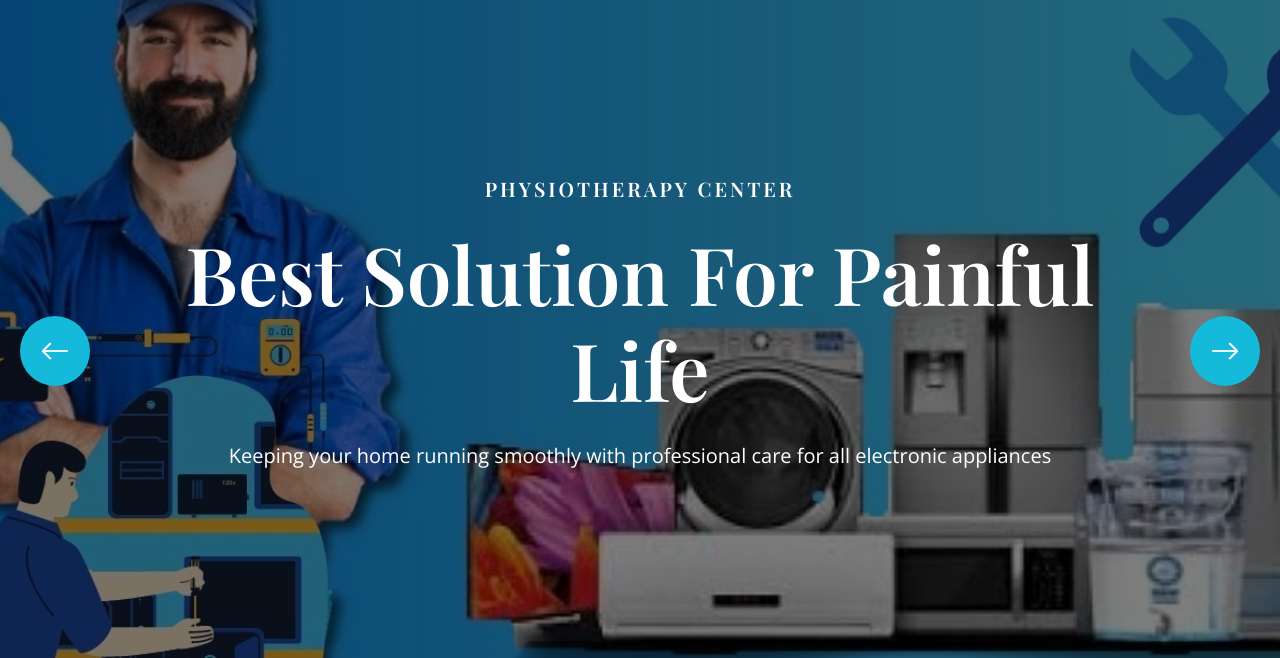
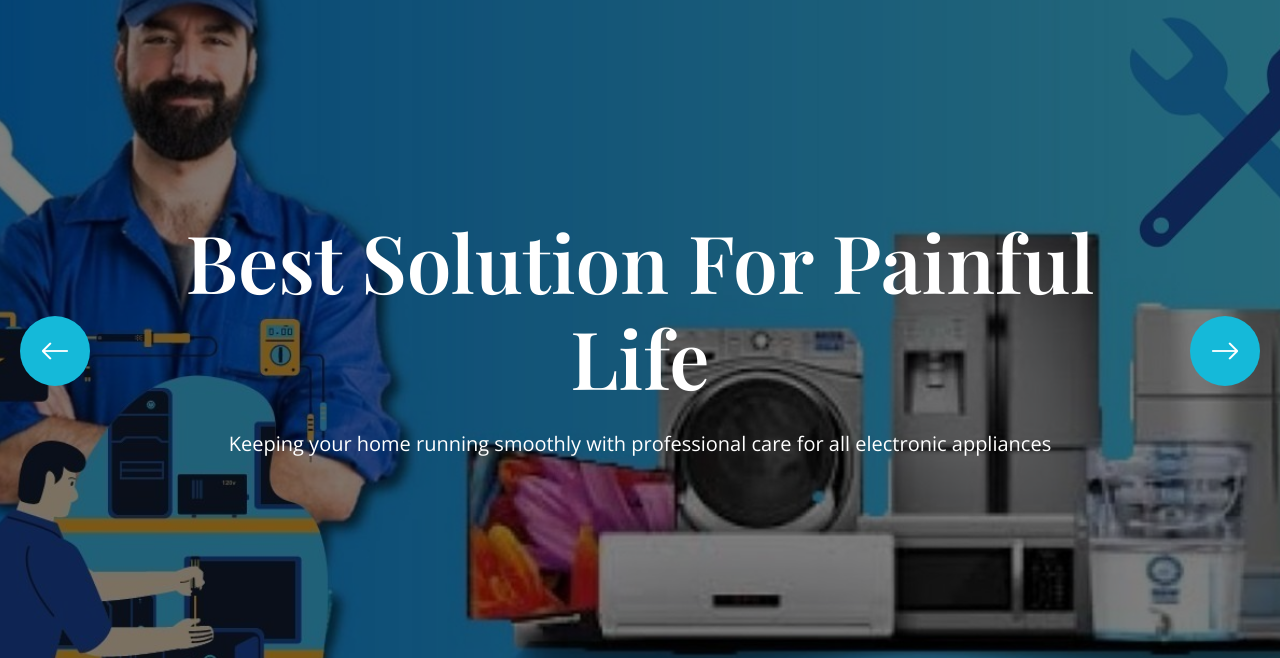
Before and after one commit to Al-Go12/zap-tech, a plain HTML site: page index.html in a window 1280 px wide. Shown: the part 142-800 px from the top of the page. Drawn offline with nearby package versions, Linux system fonts and the light colour scheme.

Commit message:
3 commit

```diff
--- a/index.html
+++ b/index.html
@@ -104,7 +104,7 @@
                     <img src="img/home-appliances-repairing-service.jpg" class="img-fluid w-100" alt="Image">
                     <div class="carousel-caption">
                         <div class="carousel-caption-content p-3">
-                            <h5 class="text-white text-uppercase fw-bold mb-4" style="letter-spacing: 3px;">Physiotherapy Center</h5>
+                            <h5 class="text-white text-uppercase fw-bold mb-4" style="letter-spacing: 3px;"></h5>
                             <h1 class="display-1 text-capitalize text-white mb-4">Best Solution For Painful Life</h1>
                             <p class="mb-5 fs-5 animated slideInDown">Keeping your home running smoothly with professional care for all electronic appliances
                             </p>
```
Also changed, not shown: about.html (+1 -1 lines).
